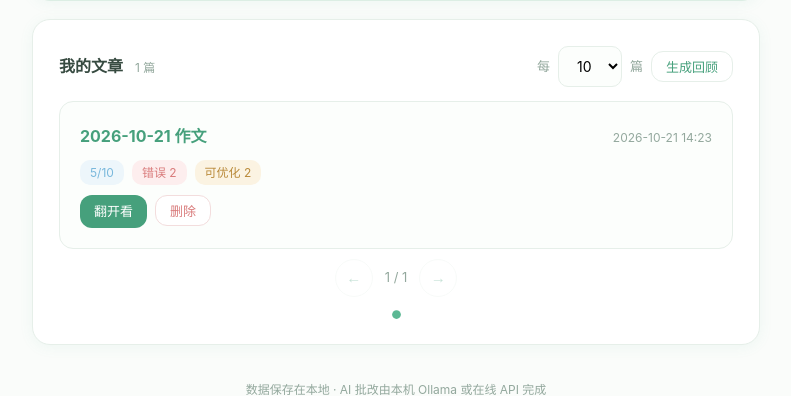
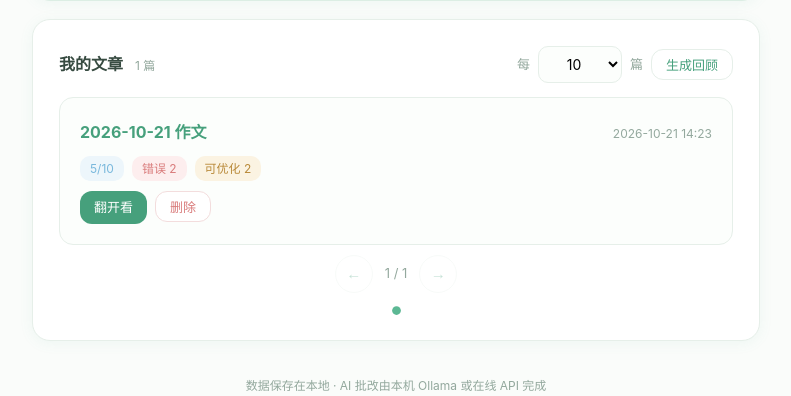
Before and after one commit to bella10281220/essay-coach, a Flask app: page /write in a window 1280 px wide. Shown: the part 727-1123 px from the top of the page, without its empty margins (244-1035 px from the left). Run offline with Flask 3, Linux system fonts and the light colour scheme; data comes from the database, SQL or seed files in the repository.

Commit message:
update templates/write.html

```diff
--- a/templates/write.html
+++ b/templates/write.html
@@ -22,7 +22,7 @@
     <h2 style="margin:0">我的文章 <small>{{ essays|length }} 篇</small></h2>
     <form action="{{ url_for('review') }}" method="post" style="display:flex;gap:8px;align-items:center">
       <span style="font-size:13px;color:var(--sub)">每</span>
-      <select name="interval" style="width:64px;border-radius:10px">
+      <select name="interval" style="width:84px;border-radius:10px;text-align:center;padding:8px 10px">
         <option value="10" {% if interval==10 %}selected{% endif %}>10</option>
         <option value="20" {% if interval==20 %}selected{% endif %}>20</option>
         <option value="30" {% if interval==30 %}selected{% endif %}>30</option>
```
